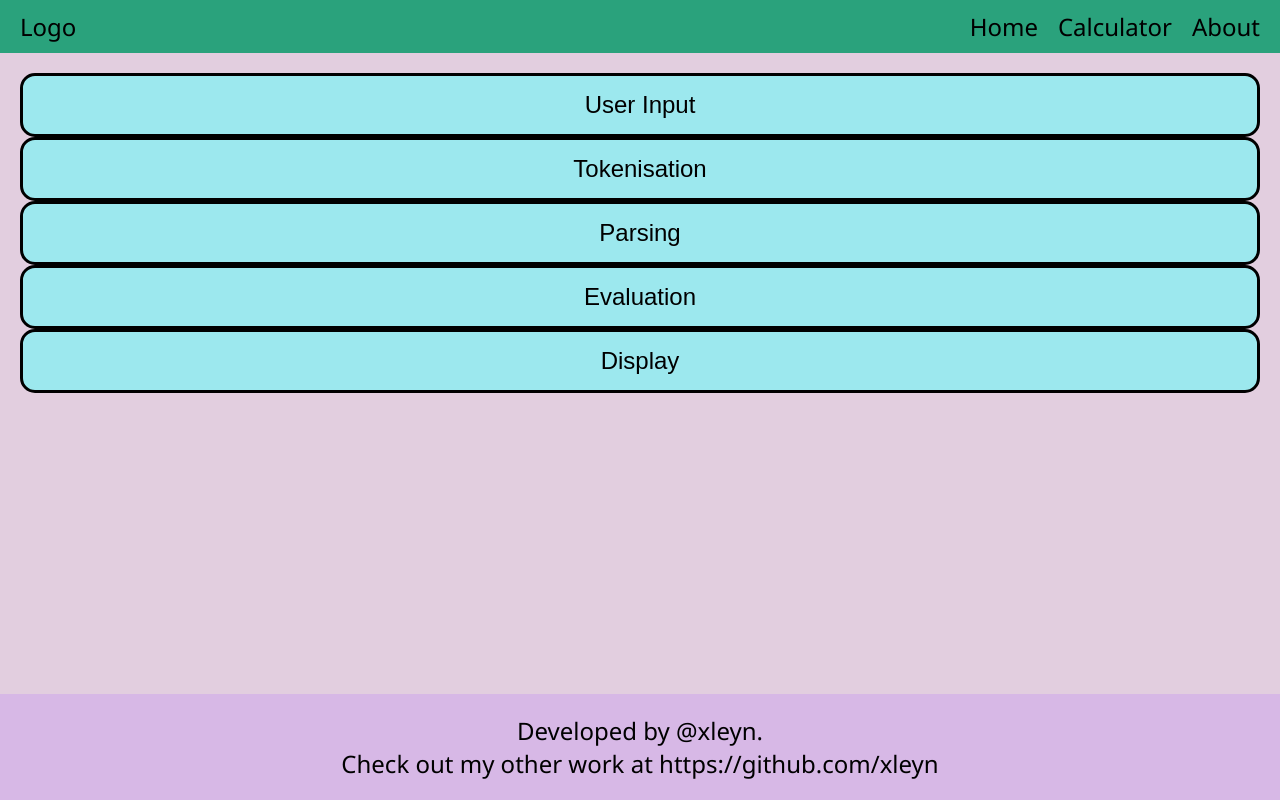
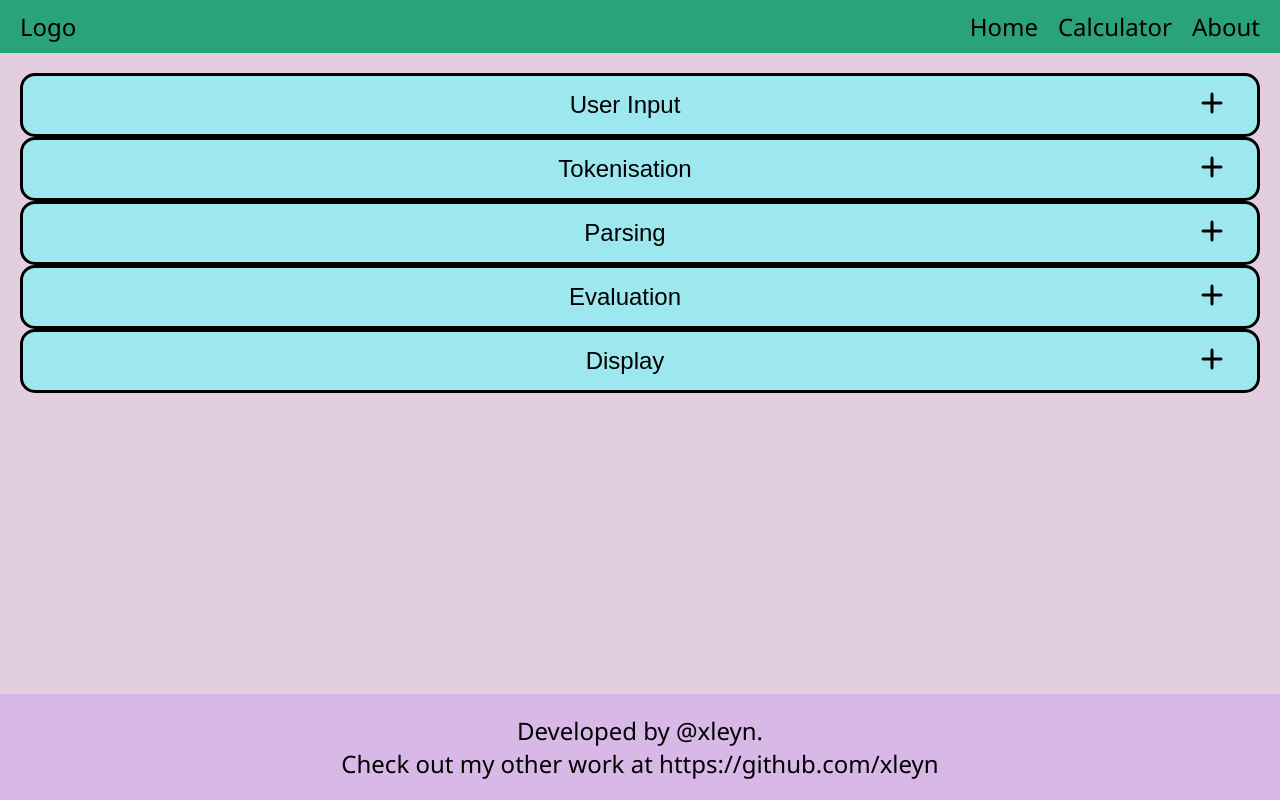
Before and after one commit to xleyn/calculator, a website: page pages/about.html in a window 1280 px wide. Drawn offline with Linux system fonts and the light colour scheme.

Commit message:
+ and - toggle back and forth with collapsing sections when clicked

```diff
--- a/css/style.css
+++ b/css/style.css
@@ -74,17 +74,24 @@ strong {
   background-color: var(--color-detail);
   font-size: inherit;
   padding: 15px 45px;
+  cursor: pointer;
 }
 
 .btn-collapse {
   display: block;
   width: 100%;
+  display: flex;
+  padding-inline: 30px;
 }
 
 .content-collapse {
   height: 0;
   overflow: hidden;
   transition: height var(--transition-time-short);
+}
+
+.collapse-header {
+  flex: 1 1 auto;
 }
 
 .expanded {
--- a/js/about/about.js
+++ b/js/about/about.js
@@ -7,5 +7,8 @@ btnCollapse.forEach((btn, idx) => {
   const content = contentCollapse[idx];
   btn.addEventListener("click", () => {
     content.classList.toggle("expanded");
+    const collapseIcon = btn.querySelector("i");
+    collapseIcon.classList.toggle("fa-plus");
+    collapseIcon.classList.toggle("fa-minus");
   });
 });
--- a/pages/about.html
+++ b/pages/about.html
@@ -25,15 +25,30 @@
     </header>
     <main>
       <section id="about-stages">
-        <button class="btn btn-collapse">User Input</button>
+        <button class="btn btn-collapse">
+          <span class="collapse-header">User Input</span>
+          <i class="fa-solid fa-plus" style="color: rgb(0, 0, 0)"></i>
+        </button>
         <div class="content-collapse">Content</div>
-        <button class="btn btn-collapse">Tokenisation</button>
+        <button class="btn btn-collapse">
+          <span class="collapse-header">Tokenisation</span>
+          <i class="fa-solid fa-plus" style="color: rgb(0, 0, 0)"></i>
+        </button>
         <div class="content-collapse">Content</div>
-        <button class="btn btn-collapse">Parsing</button>
+        <button class="btn btn-collapse">
+          <span class="collapse-header">Parsing</span>
+          <i class="fa-solid fa-plus" style="color: rgb(0, 0, 0)"></i>
+        </button>
         <div class="content-collapse">Content</div>
-        <button class="btn btn-collapse">Evaluation</button>
+        <button class="btn btn-collapse">
+          <span class="collapse-header">Evaluation</span>
+          <i class="fa-solid fa-plus" style="color: rgb(0, 0, 0)"></i>
+        </button>
         <div class="content-collapse">Content</div>
-        <button class="btn btn-collapse">Display</button>
+        <button class="btn btn-collapse">
+          <span class="collapse-header">Display</span>
+          <i class="fa-solid fa-plus" style="color: rgb(0, 0, 0)"></i>
+        </button>
         <div class="content-collapse">Content</div>
       </section>
     </main>
```
